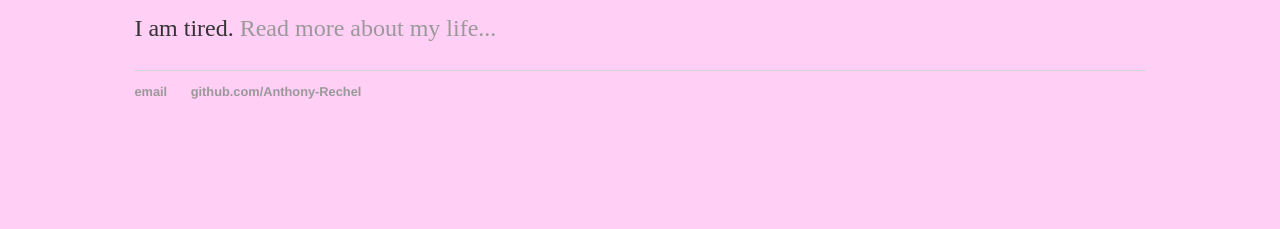
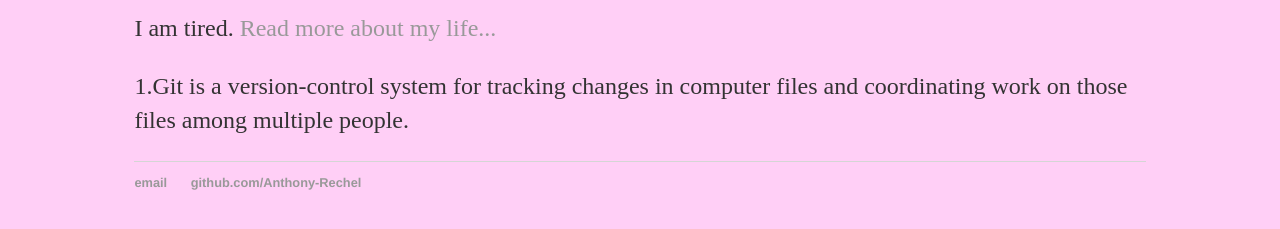
Before and after one commit to Anthony-Rechel/Anthony-Rechel.github.io, a plain HTML site: page index.html in a window 1280 px wide. Shown: the part 141-370 px from the top of the page. Drawn offline with Linux system fonts and the light colour scheme.

Commit message:
Update index.html

```diff
--- a/index.html
+++ b/index.html
@@ -20,6 +20,7 @@
 
         		<h1>Hi there, my name is Anthony!</h1>
 				<p>I am tired. <a href="#">Read more about my life...</a></p>
+				<p>1.Git is a version-control system for tracking changes in computer files and coordinating work on those files among multiple people.<p>
 
 
 		<footer>
```
